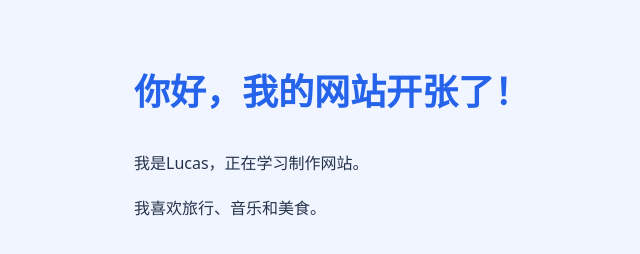
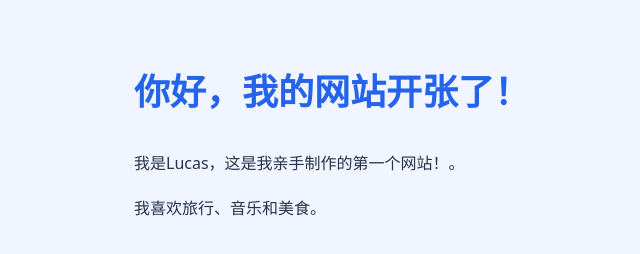
Before and after one commit to Lucas-Xu1230/my-first-site, a plain HTML site: page index.html in a window 1280 px wide. Shown: the whole page, without its empty margins (146-786 px from the left). Drawn offline with Linux system fonts and the light colour scheme.

Commit message:
Add files via upload

```diff
--- a/index.html
+++ b/index.html
@@ -23,7 +23,7 @@
 </head>
 <body>
   <h1>你好，我的网站开张了！</h1>
-  <p>我是Lucas，正在学习制作网站。</p>
+  <p>我是Lucas，这是我亲手制作的第一个网站！。</p>
   <p>我喜欢旅行、音乐和美食。</p>
 </body>
 </html>
```
